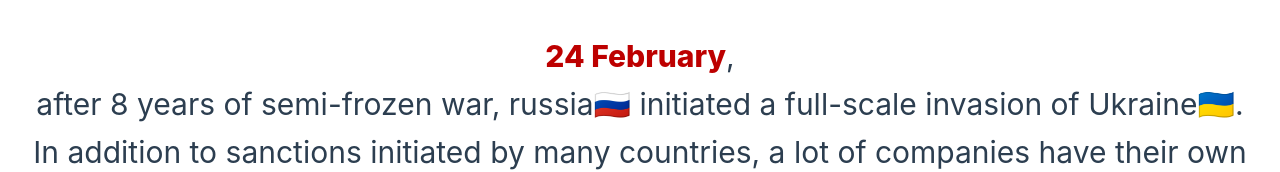
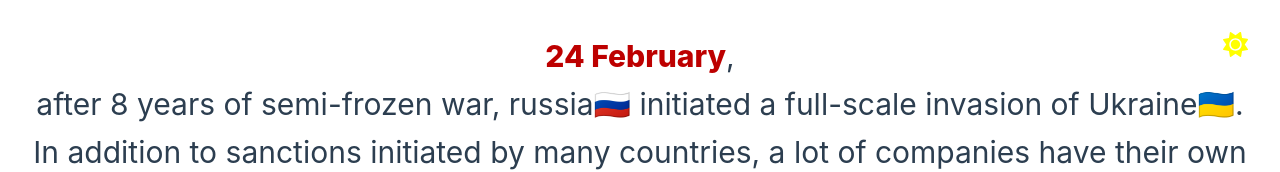
Before and after one commit to Syarol/how-did-they-respond, a Vue app: page / in a window 1280 px wide. Shown: the top 172 px of the page. Built offline with nearby package versions, Linux system fonts and the light colour scheme.

Commit message:
✨ feat: add color mode switch

```diff
--- a/src/App.vue
+++ b/src/App.vue
@@ -1,4 +1,5 @@
 <template>
+	<mode-switch />
 	<div>
 		<h1 class='app-heading text-center'>
 			<a
@@ -147,6 +148,7 @@ import countries from './countries.json';
 import actionsList from './components/actionsList.vue';
 import filterOptionsList from './components/filterOptionsList.vue';
 import linksList from './components/linksList.vue';
+import modeSwitch from './components/modeSwitch.vue';
 import simpleFilterOptionsList from './components/simpleFilterOptionsList.vue';
 import waysToSupportBlock from './components/waysOfSupportBlock.vue';
 
@@ -155,6 +157,7 @@ export default {
 		actionsList,
 		filterOptionsList,
 		linksList,
+		modeSwitch,
 		simpleFilterOptionsList,
 		waysToSupportBlock,
 	},
@@ -217,6 +220,9 @@ export default {
 				let isFoundByName = el.name.toLowerCase().includes(query);
 				let isFoundByAltName = isFoundByName ? null : el?.alt_name?.some(item => item.toLowerCase().includes(query));
 				let isFoundByRelatedBrand = isFoundByName && isFoundByAltName ? null : el?.brands?.some(item => item.toLowerCase().includes(query));
+				let isFoundByAnyName = isFoundByName ||
+						isFoundByAltName ||
+						isFoundByRelatedBrand;
 
 				let isAnyCategorySelected = activeCategories.length > 0;
 				let isAnyCountrySelected = activeCountries.length > 0;
@@ -225,21 +231,13 @@ export default {
 				let isCountriesApplied = isAnyCountrySelected ? activeCountries.some(item => el.headquarters.includes(item.emoji)) : null;
 
 				if (isAnyCategorySelected && isAnyCountrySelected) {
-					return (isFoundByName && isCategoriesApplied && isCountriesApplied) ||
-						(isFoundByAltName && isCategoriesApplied && isCountriesApplied) ||
-						(isFoundByRelatedBrand && isCategoriesApplied && isCountriesApplied);
+					return isCategoriesApplied && isCountriesApplied && isFoundByAnyName;
 				} else if (isAnyCategorySelected && !isAnyCountrySelected) {
-					return (isFoundByName && isCategoriesApplied) ||
-						(isFoundByAltName && isCategoriesApplied) ||
-						(isFoundByRelatedBrand && isCategoriesApplied);
+					return isCategoriesApplied && isFoundByAnyName;
 				} else if (!isAnyCategorySelected && isAnyCountrySelected) {
-					return (isFoundByName && isCountriesApplied) ||
-						(isFoundByAltName && isCountriesApplied) ||
-						(isFoundByRelatedBrand && isCountriesApplied);
+					return isCountriesApplied && isFoundByAnyName;
 				} else {
-					return isFoundByName ||
-						isFoundByAltName ||
-						isFoundByRelatedBrand;
+					return isFoundByAnyName;
 				}
 			});
 		},
@@ -289,11 +287,9 @@ body {
 	-moz-osx-font-smoothing: grayscale;
 }
 
-@media (prefers-color-scheme: dark) {
-	body {
+:root[data-mode="dark"] body {
 	color: #fff;
 	background: #181818;
-	}
 }
 
 #app {
@@ -314,15 +310,18 @@ a,
 	color: #2a2cc3;
 }
 
-@media (prefers-color-scheme: dark) {
-	.link,
-	.link:visited {
+:root[data-mode="dark"] .link,
+:root[data-mode="dark"] .link:visited {
 	color: #b5b51b;
-	}
 }
 
 .link--red,
 .link--red:visited {
+	color: #bd0000;
+}
+
+:root[data-mode="dark"] .link--red,
+:root[data-mode="dark"] .link--red:visited {
 	color: #bd0000;
 }
 
@@ -363,11 +362,9 @@ input[type=checkbox] {
 	}
 }
 
-@media (prefers-color-scheme: dark) {
-	.search-field {
+:root[data-mode="dark"] .search-field {
 	background: #ffffff0d;
 	color: #7f7f7f;
-	}
 }
 
 .filters-container {
@@ -412,10 +409,8 @@ input[type=checkbox] {
 	padding: 0;
 }
 
-@media (prefers-color-scheme: dark) {
-	.clear-filters-btn {
+:root[data-mode="dark"] .clear-filters-btn {
 	color: #fff;
-	}
 }
 
 .organizations-list {
@@ -437,10 +432,8 @@ input[type=checkbox] {
 	color: #000;
 }
 
-@media (prefers-color-scheme: dark) {
-	.organization:hover {
+:root[data-mode="dark"] .organization:hover {
 	color: #ebebeb;
-	}
 }
 
 .categories-list {
@@ -480,10 +473,8 @@ input[type=checkbox] {
 	padding: 30px 15px;
 }
 
-@media (prefers-color-scheme: dark) {
-	.info-section {
+:root[data-mode="dark"] .info-section {
 	background: #ffffff0d;
-	}
 }
 
 .section-heading {
@@ -547,9 +538,7 @@ input[type=checkbox] {
 	padding-left: 15px;
 }
 
-@media (prefers-color-scheme: dark) {
-	.quote {
+:root[data-mode="dark"] .quote {
 	border-left: 1px solid #fff;
 }
-}
 </style>
--- /dev/null
+++ b/src/components/modeSwitch.vue
@@ -0,0 +1,69 @@
+<template>
+	<div
+		class='switcher'
+		@click='switchMode'
+	>
+		<svg
+			xmlns='http://www.w3.org/2000/svg'
+			viewBox='0 0 512 512'
+		>
+			<!--! Font Awesome Pro 6.1.1 by @fontawesome - https://fontawesome.com License - https://fontawesome.com/license (Commercial License) Copyright 2022 Fonticons, Inc. -->
+			<path :d='spaceBody' />
+		</svg>
+	</div>
+</template>
+
+<script>
+const sunPath = 'M256 159.1c-53.02 0-95.1 42.98-95.1 95.1S202.1 351.1 256 351.1s95.1-42.98 95.1-95.1S309 159.1 256 159.1zM509.3 347L446.1 255.1l63.15-91.01c6.332-9.125 1.104-21.74-9.826-23.72l-109-19.7l-19.7-109c-1.975-10.93-14.59-16.16-23.72-9.824L256 65.89L164.1 2.736c-9.125-6.332-21.74-1.107-23.72 9.824L121.6 121.6L12.56 141.3C1.633 143.2-3.596 155.9 2.736 164.1L65.89 256l-63.15 91.01c-6.332 9.125-1.105 21.74 9.824 23.72l109 19.7l19.7 109c1.975 10.93 14.59 16.16 23.72 9.824L256 446.1l91.01 63.15c9.127 6.334 21.75 1.107 23.72-9.822l19.7-109l109-19.7C510.4 368.8 515.6 356.1 509.3 347zM256 383.1c-70.69 0-127.1-57.31-127.1-127.1c0-70.69 57.31-127.1 127.1-127.1s127.1 57.3 127.1 127.1C383.1 326.7 326.7 383.1 256 383.1z';
+const moonPath = 'M32 256c0-123.8 100.3-224 223.8-224c11.36 0 29.7 1.668 40.9 3.746c9.616 1.777 11.75 14.63 3.279 19.44C245 86.5 211.2 144.6 211.2 207.8c0 109.7 99.71 193 208.3 172.3c9.561-1.805 16.28 9.324 10.11 16.95C387.9 448.6 324.8 480 255.8 480C132.1 480 32 379.6 32 256z';
+
+export default {
+	data() {
+		return {
+			mode: 'light',
+		};
+	},
+	computed: {
+		spaceBody: function() {
+			return this.mode === 'dark' ? moonPath : sunPath;
+		},
+	},
+	created() {
+		// retrieving mode from system settings
+		let systemMode = this.isSystemDarkModeEnabled() ? 'dark' : 'light';
+
+		// setting mode from localStorage or using system
+		this.mode = localStorage.getItem('mode') ? localStorage.getItem('mode') : systemMode;
+
+		// saving mode value to localStorage and document attributes
+		localStorage.setItem('mode', this.mode);
+		document.documentElement.setAttribute('data-mode', this.mode);
+	},
+	methods: {
+		isSystemDarkModeEnabled() {
+			return window.matchMedia('(prefers-color-scheme: dark)').matches;
+		},
+		switchMode() {
+			this.mode = this.mode === 'light' ? 'dark' : 'light';
+
+			localStorage.setItem('mode', this.mode);
+			document.documentElement.setAttribute('data-mode', this.mode);
+		},
+	},
+};
+</script>
+
+<style scoped>
+.switcher {
+	position: fixed;
+	right: 2rem;
+	top: 2rem;
+	cursor: pointer;
+	z-index: 100;
+}
+
+.switcher svg {
+	height: 25px;
+	fill: yellow;
+	}
+</style>
```
Lines whose indentation alone changed are shown as unchanged.
